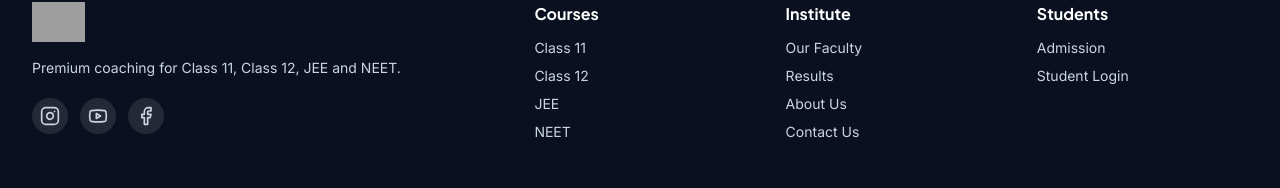
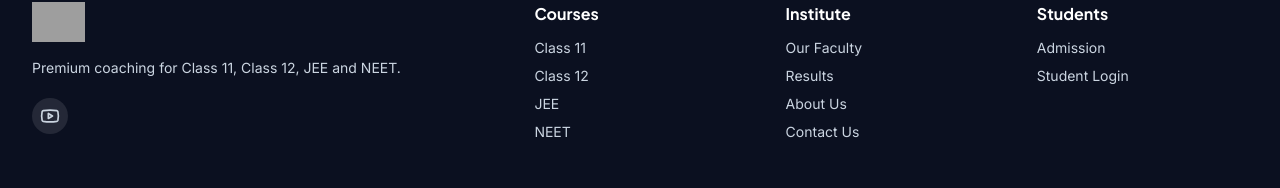
Before and after one commit to dhruvudainiyan-hub/physics-runway, a Next.js app: page / in a window 1280 px wide. Shown: the part 8333-8521 px from the top of the page. Built offline with nearby package versions, Linux system fonts and the light colour scheme; no server answers; grey boxes are pictures that could not be loaded.

Commit message:
Update Footer.js

```diff
--- a/components/Footer.js
+++ b/components/Footer.js
@@ -1,5 +1,5 @@
 import Link from "next/link";
-import { Instagram, Youtube, Facebook } from "lucide-react";
+import { Youtube } from "lucide-react";
 import Logo from "@/components/Logo";
 import { site } from "@/lib/siteData";
 
@@ -17,7 +17,7 @@ export default function Footer() {
           <Logo light />
           <p className="mt-4 max-w-sm text-sm">Premium coaching for Class 11, Class 12, JEE and NEET.</p>
           <div className="mt-5 flex gap-3">
-            {[[Instagram, site.social.instagram, "Instagram"], [Youtube, site.social.youtube, "YouTube"], [Facebook, site.social.facebook, "Facebook"]].map(([Icon, href, name]) => (
+            {[[Youtube, site.social.youtube, "YouTube"]].map(([Icon, href, name]) => (
               <a key={name} href={href} aria-label={name} className="rounded-full bg-white/10 p-2 hover:bg-white/20"><Icon className="h-5 w-5" /></a>
             ))}
           </div>
```
